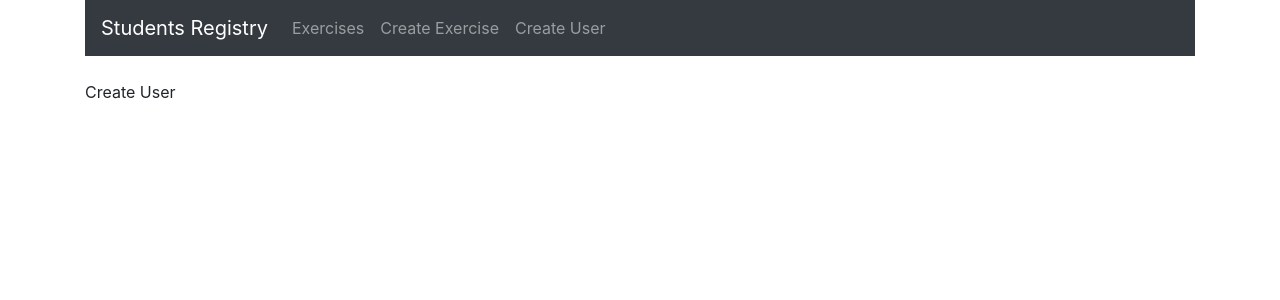
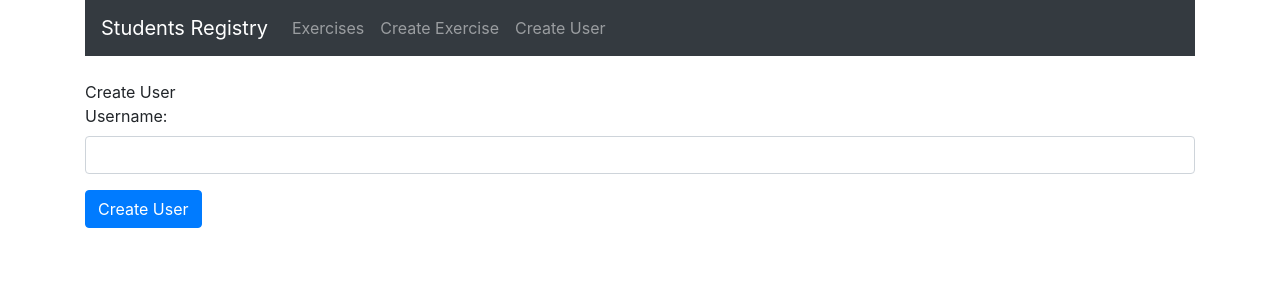
Before and after one commit to arb1ona/Students-Registry-Axios, a React (Create React App) app in the folder students-registry/: page /user in a window 1280 px wide. Shown: the top 300 px of the page. Built offline with nearby package versions, Linux system fonts and the light colour scheme.

Commit message:
Create User Tested

```diff
--- a/students-registry/src/components/CreateExercise.js
+++ b/students-registry/src/components/CreateExercise.js
@@ -58,8 +58,8 @@
       duration: this.state.duration,
       date: this.state.date,
     };
-
-    console.log('onSubmit : "', this.state);
+    console.log(exercise);
+    //console.log('onSubmit : "', this.state);
 
     // window.location = "/";
   }
--- a/students-registry/src/components/CreateUser.js
+++ b/students-registry/src/components/CreateUser.js
@@ -1,7 +1,59 @@
 import React, { Component } from "react";
+import { Form, Button } from "react-bootstrap";
 
 export default class CreateUser extends Component {
+  constructor(props) {
+    super(props);
+
+    this.onChangeUsername = this.onChangeUsername.bind(this);
+    this.onSubmit = this.onSubmit.bind(this);
+
+    this.state = {
+      username: "",
+    };
+  }
+  onChangeUsername(e) {
+    this.setState({
+      username: e.target.value,
+    });
+  }
+
+  onSubmit(e) {
+    e.preventDefault();
+
+    const user = {
+      username: this.state.username,
+    };
+    console.log(user);
+
+    this.setState({
+      username: "",
+    });
+  }
+
   render() {
-    return <div>Create User</div>;
+    return (
+      <div>
+        Create User
+        <Form onSubmit={this.onSubmit}>
+          <Form.Group>
+            <Form.Label>Username: </Form.Label>
+            <Form.Control
+              type="text"
+              required
+              value={this.state.username}
+              onChange={this.onChangeUsername}
+            />
+          </Form.Group>
+          <div className="form-group">
+            <input
+              type="submit"
+              value="Create User"
+              className="btn btn-primary"
+            />
+          </div>
+        </Form>
+      </div>
+    );
   }
 }
```
